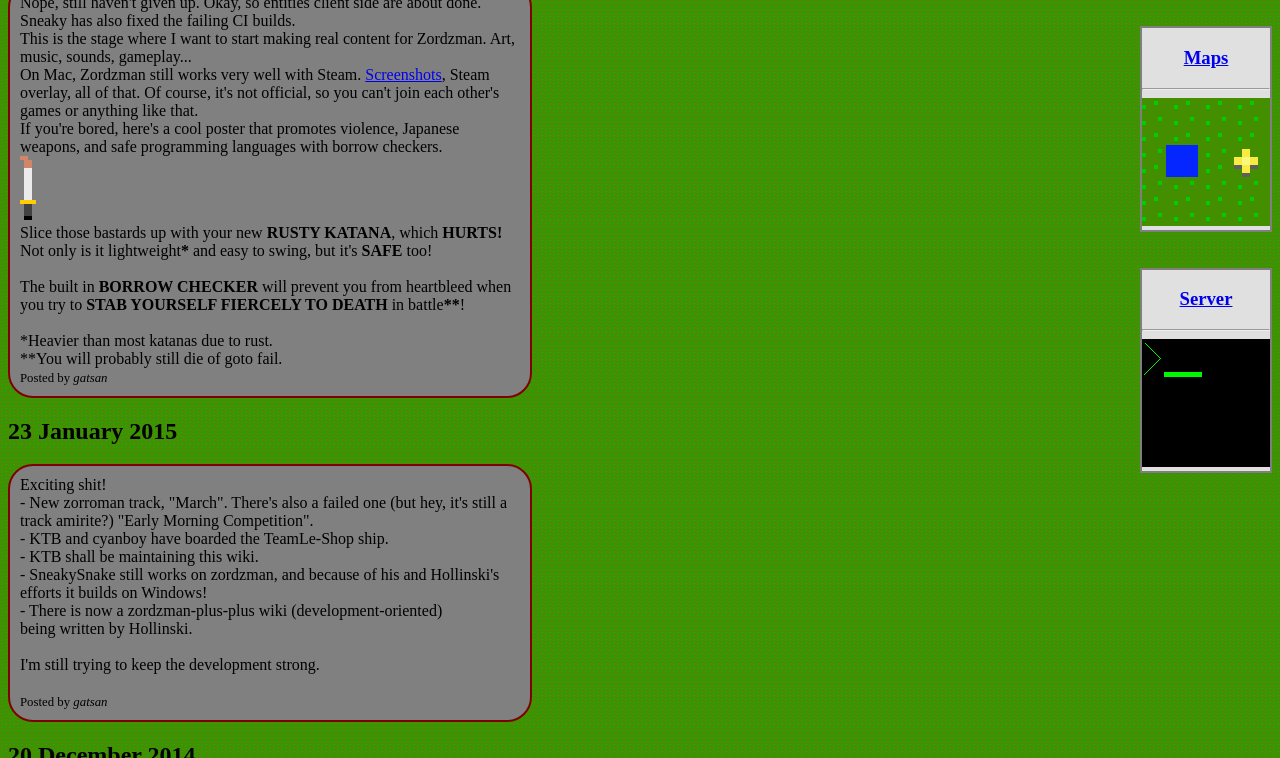
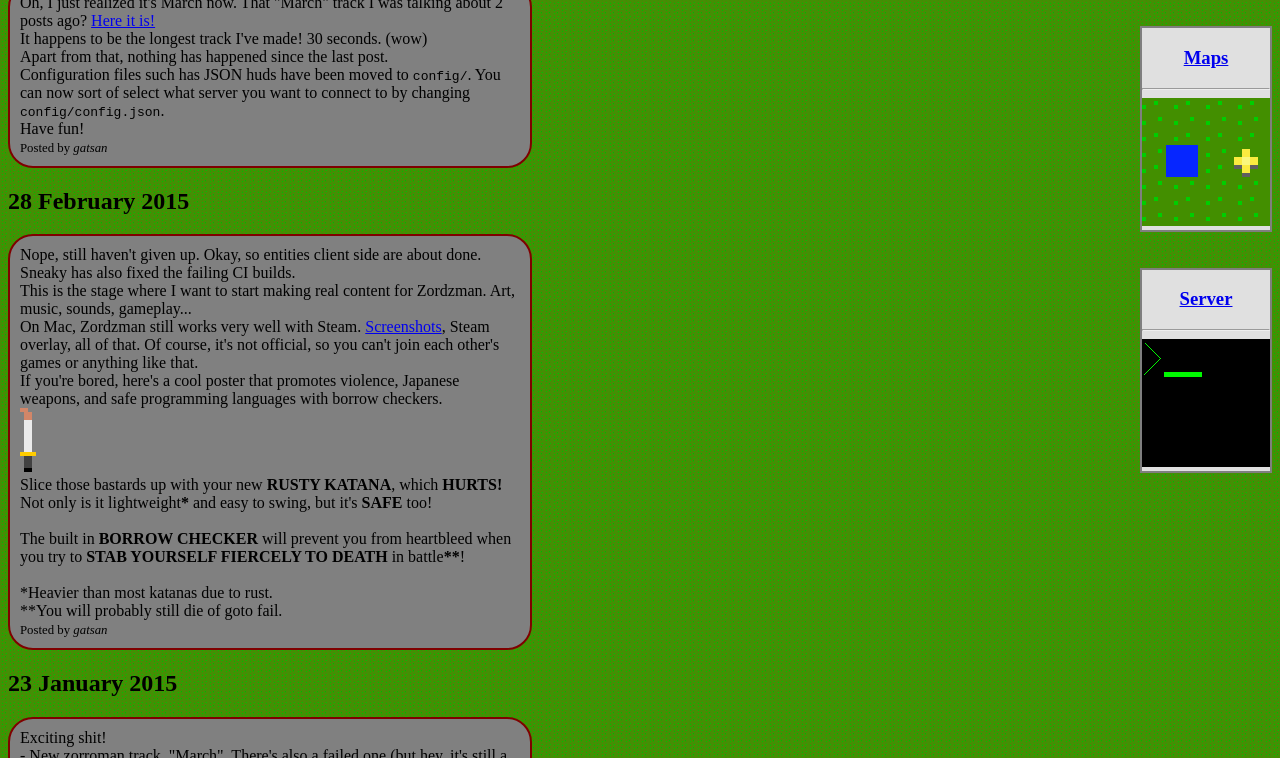
Before and after one commit to TeamLe-Shop/zordzman-site, a plain HTML site: page index.html in a window 1280 px wide. Shown: the part 342-1100 px from the top of the page. Drawn offline with Linux system fonts and the light colour scheme.

Commit message:
Add post, add music file

```diff
--- a/index.html
+++ b/index.html
@@ -63,6 +63,19 @@
           <a href="#28-feb-15">28 February 2015</a><br>
         </div>
 	  </nav>
+	  <h2 id="1-mar-15">1 March 2015</h2>
+	  <div class="news_rectangle">
+        Oh, I just realized it's March now. That "March" track I was talking
+        about 2 posts ago?
+        <a href="music/March-3.ogg">Here it is!</a><br>
+        It happens to be the longest track I've made! 30 seconds. (wow)<br>
+        Apart from that, nothing has happened since the last post.<br>
+        Configuration files such has JSON huds have been moved to
+        <code>config/</code>. You can now sort of select what server you want
+        to connect to by changing <code>config/config.json</code>.<br>
+        Have fun!<br>
+        <span class="small">Posted by <em>gatsan</em></span>
+      </div>
 	  <h2 id="28-feb-15">28 February 2015</h2>
 	  <div class="news_rectangle">
         Nope, still haven't given up. Okay, so entities client side are about
```
Also changed, not shown: 1 other file.
